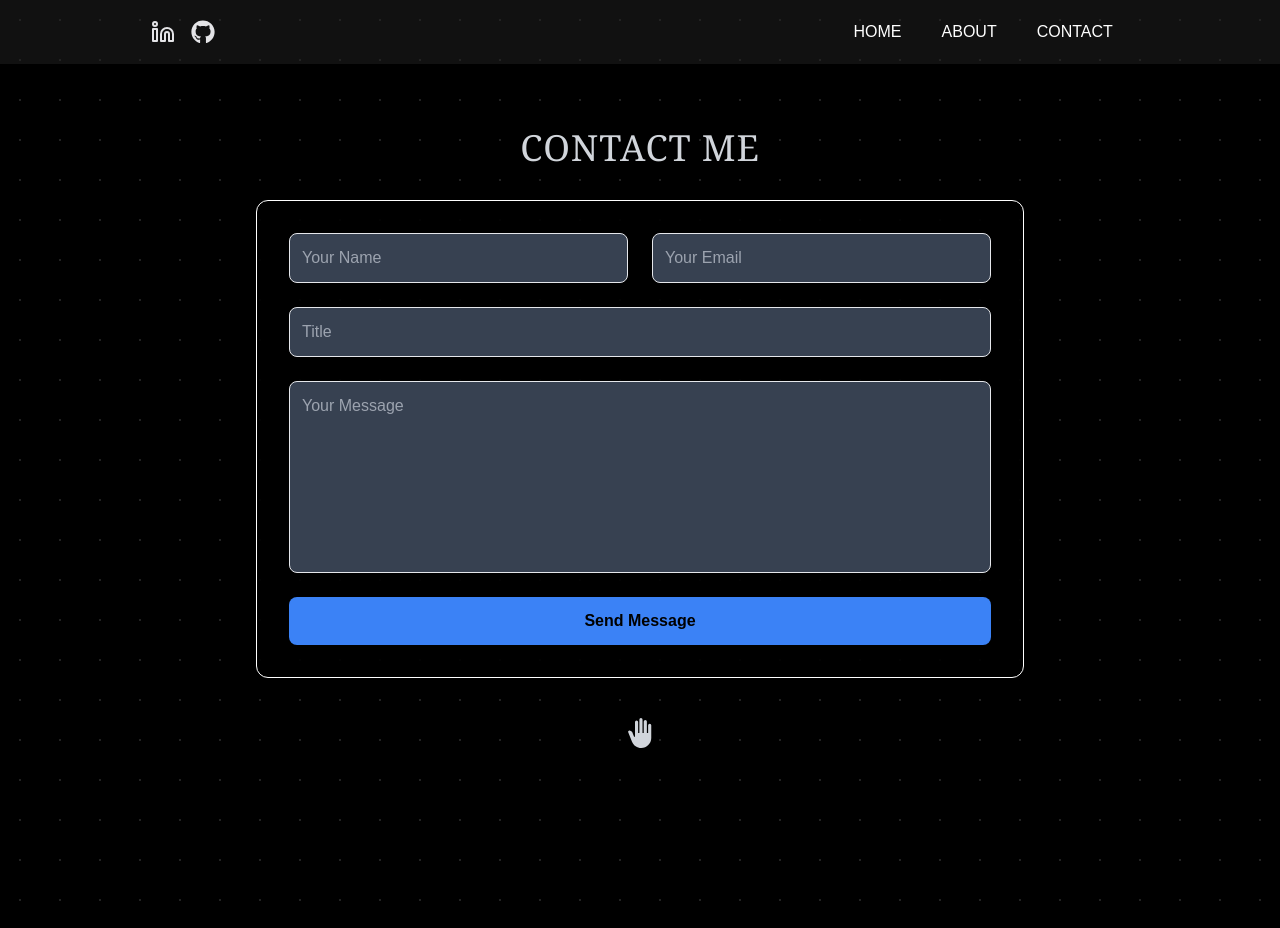
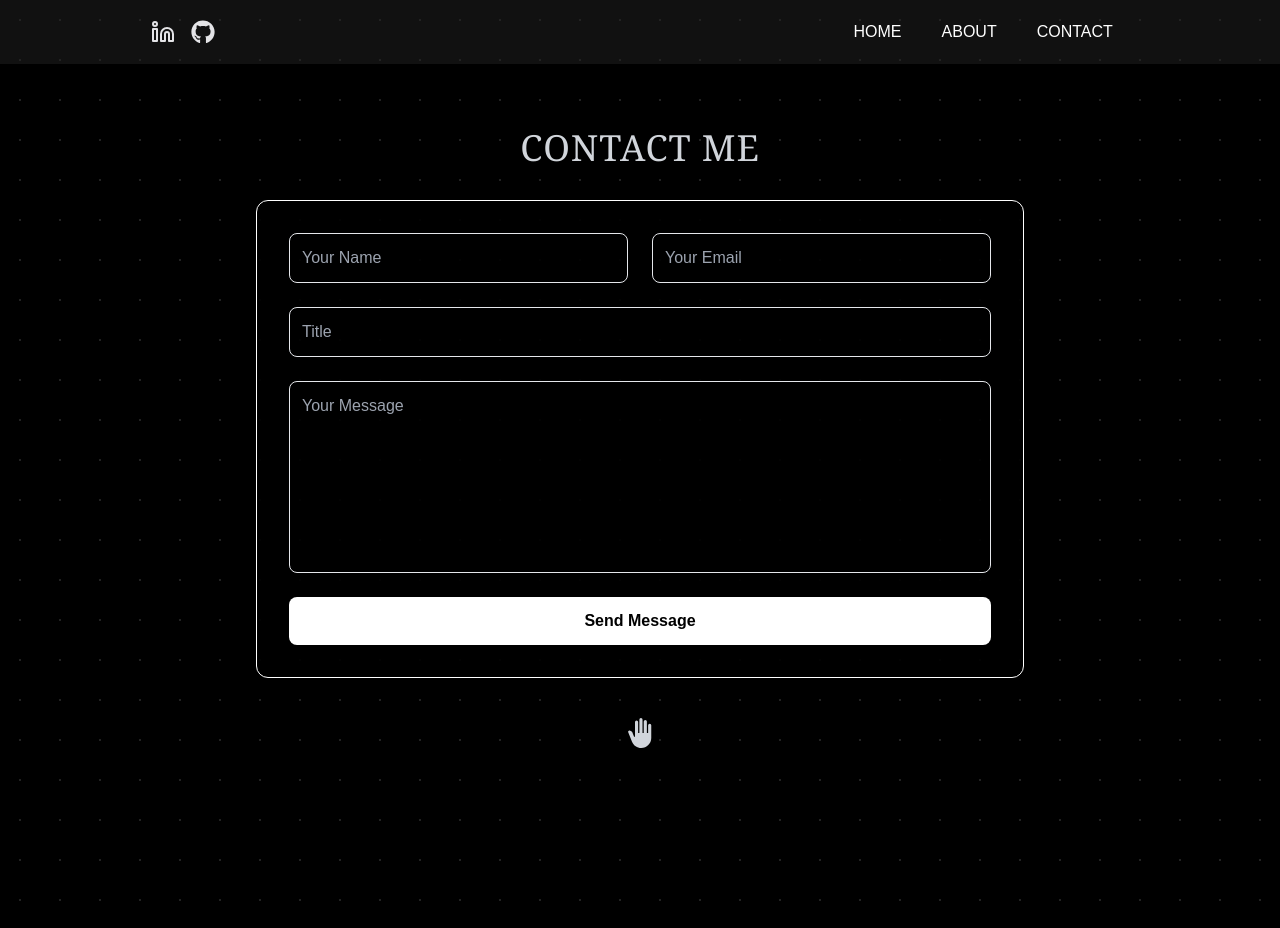
Before and after one commit to Tommy-Pamilo/Portfolio, a React (Create React App) app: page /Contact in a window 1280 px wide. Built offline with nearby package versions, Linux system fonts and the light colour scheme.

Commit message:
Contact updated

```diff
--- a/src/sites/Contact.tsx
+++ b/src/sites/Contact.tsx
@@ -1,31 +1,51 @@
-import React, { useRef } from "react";
+import React, { useRef, useState } from "react";
 import { addDoc, collection } from "firebase/firestore";
 import firebaseServices from "../firebase/firebaseServices";
 import { MdBackHand } from "react-icons/md";
 
 const firestore = firebaseServices.getFirestoreInstance();
+
 const Contact: React.FC = () => {
   const NameRef = useRef<HTMLInputElement>(null);
   const EmailRef = useRef<HTMLInputElement>(null);
   const TitleRef = useRef<HTMLInputElement>(null);
   const MessageRef = useRef<HTMLTextAreaElement>(null);
 
+  const [fieldErrors, setFieldErrors] = useState<{ [key: string]: string }>({});
+
+  function validateFields() {
+    const errors: { [key: string]: string } = {};
+
+    const name = NameRef.current?.value || "";
+    const email = EmailRef.current?.value || "";
+    const title = TitleRef.current?.value || "";
+    const message = MessageRef.current?.value || "";
+
+    if (name.trim().length < 2)
+      errors.name = "Name must be at least 2 characters";
+
+    const emailRegex = /^[^\s@]+@[^\s@]+\.[^\s@]+$/;
+    if (!emailRegex.test(email)) errors.email = "Please enter a valid email";
+
+    if (title.trim().length < 5)
+      errors.title = "Title must be at least 5 characters";
+    if (message.trim().length < 10)
+      errors.message = "Message must be at least 10 characters";
+
+    setFieldErrors(errors);
+    return Object.keys(errors).length === 0;
+  }
+
   const Submit = () => {
-    const Name = NameRef.current?.value;
-    const Email = EmailRef.current?.value;
-    const Title = TitleRef.current?.value;
-    const Message = MessageRef.current?.value;
-    const contactRef = collection(firestore, "contact");
-
-    if (!Name || !Email || !Title || !Message) {
-      alert("Please fill all the fields");
+    if (!validateFields()) {
       return;
     }
 
-    if (!validateEmail(Email)) {
-      alert("Please enter a valid email");
-      return;
-    }
+    const Name = NameRef.current!.value;
+    const Email = EmailRef.current!.value;
+    const Title = TitleRef.current!.value;
+    const Message = MessageRef.current!.value;
+    const contactRef = collection(firestore, "contact");
 
     return addDoc(contactRef, {
       Name,
@@ -39,6 +59,7 @@ const Contact: React.FC = () => {
         EmailRef.current!.value = "";
         TitleRef.current!.value = "";
         MessageRef.current!.value = "";
+        setFieldErrors({});
       })
       .catch(() => {});
   };
@@ -55,32 +76,55 @@ const Contact: React.FC = () => {
       </h1>
 
       <div className="w-full max-w-3xl bg-black bg-opacity-90 rounded-xl p-8 shadow-lg border border-white grid grid-cols-1 md:grid-cols-2 gap-6">
+        <div className="flex flex-col">
           <input
             placeholder="Your Name"
-          className={`${inputBase} focus:border-green-400`}
+            className={`${inputBase} shadow-sm bg-transparent`}
             type="text"
             ref={NameRef}
           />
+          {fieldErrors.name && (
+            <p className="text-red-500 text-sm mt-1">{fieldErrors.name}</p>
+          )}
+        </div>
+
+        <div className="flex flex-col">
           <input
             placeholder="Your Email"
-          className={`${inputBase} focus:border-blue-400`}
+            className={`${inputBase} shadow-sm bg-transparent`}
             type="email"
             ref={EmailRef}
           />
+          {fieldErrors.email && (
+            <p className="text-red-500 text-sm mt-1">{fieldErrors.email}</p>
+          )}
+        </div>
+
+        <div className="flex flex-col md:col-span-2">
           <input
             placeholder="Title"
-          className={`${inputBase} md:col-span-2 focus:border-orange-500`}
+            className={`${inputBase} md:col-span-2 shadow-sm bg-transparent`}
             ref={TitleRef}
           />
+          {fieldErrors.title && (
+            <p className="text-red-500 text-sm mt-1">{fieldErrors.title}</p>
+          )}
+        </div>
+
+        <div className="flex flex-col md:col-span-2">
           <textarea
             placeholder="Your Message"
-          className={`${inputBase} md:col-span-2 resize-none h-48 focus:border-pink-500`}
+            className={`${inputBase} md:col-span-2 resize-none h-48 shadow-sm bg-transparent`}
             ref={MessageRef}
-        ></textarea>
+          />
+          {fieldErrors.message && (
+            <p className="text-red-500 text-sm mt-1">{fieldErrors.message}</p>
+          )}
+        </div>
 
         <button
           onClick={Submit}
-          className="md:col-span-2 bg-blue-500 hover:bg-green-500 transition-colors duration-300 rounded-lg text-black font-semibold p-3 shadow-md hover:shadow-[0_0_20px_4px_#22c55e] focus:ring-4 focus:ring-green-400"
+          className="md:col-span-2 bg-white hover:bg-green-500 transition-colors duration-300 rounded-lg text-black font-semibold p-3 shadow-md hover:shadow-[0_0_20px_4px_#22c55e] focus:ring-4 focus:ring-green-400"
         >
           Send Message
         </button>
@@ -99,9 +143,4 @@ const Contact: React.FC = () => {
   );
 };
 
-function validateEmail(email: string) {
-  const re = /^[^\s@]+@[^\s@]+\.[^\s@]+$/;
-  return re.test(email);
-}
-
 export default Contact;
```
Lines whose indentation alone changed are shown as unchanged.
